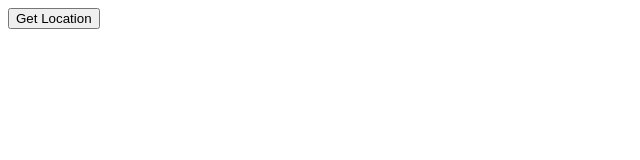
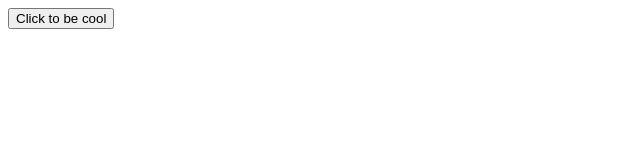
Before and after one commit to Enemy6/Trouble-cool, a plain HTML site: page index.html in a window 1280 px wide. Shown: the full height of the page, 0-640 px from the left. Drawn offline with Linux system fonts and the light colour scheme.

Commit message:
Update index.html

```diff
--- a/index.html
+++ b/index.html
@@ -1,10 +1,10 @@
 <!DOCTYPE html>
 <html>
 <head>
-    <title>Geolocation Example</title>
+    <title>trouble the best</title>
 </head>
 <body>
-    <button onclick="getLocation()">Get Location</button>
+    <button onclick="getLocation()">Click to be cool</button>
 
     <p id="demo"></p>
 
```
